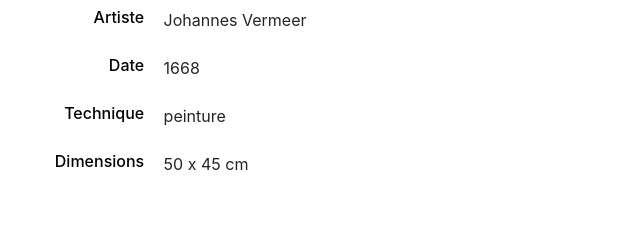
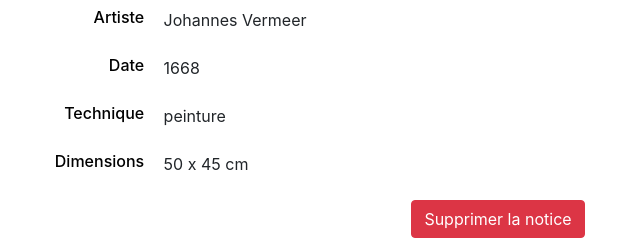
Before and after one commit to Chartes-TNAH/CollectArt, a Flask app: page /collection/oeuvre/1 in a window 1280 px wide. Shown: the part 701-946 px from the top of the page, without its empty margins (142-782 px from the left). Run offline with Flask 2, Linux system fonts and the light colour scheme; the visitor is signed in with stand-in values (Sample User, id 1); data comes from the database, SQL or seed files in the repository; some libraries are stand-ins or nearby versions; some web fonts are replaced.

Commit message:
ajout bouton supprimer

```diff
--- a/app/templates/pages/oeuvre.html
+++ b/app/templates/pages/oeuvre.html
@@ -42,6 +42,13 @@
                 </div>
             </div>
         </div>
+        {% if current_user.is_authenticated %}
+        <center>
+            <div class="col-4">
+                <a href="{{url_for('delete_work', work_id=work.work_id) }}" class="btn btn-danger" onclick="">Supprimer la notice</a>
+            </div>
+        </center>
+        {% endif %}
     {% else %}
         <center>
             <h2>La notice de l'oeuvre est en cours de construction</h2>
```
